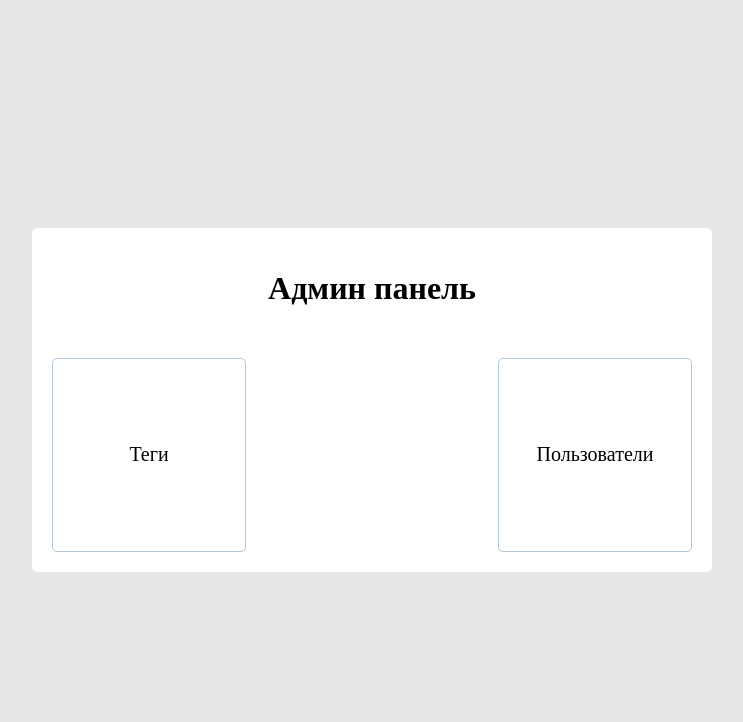
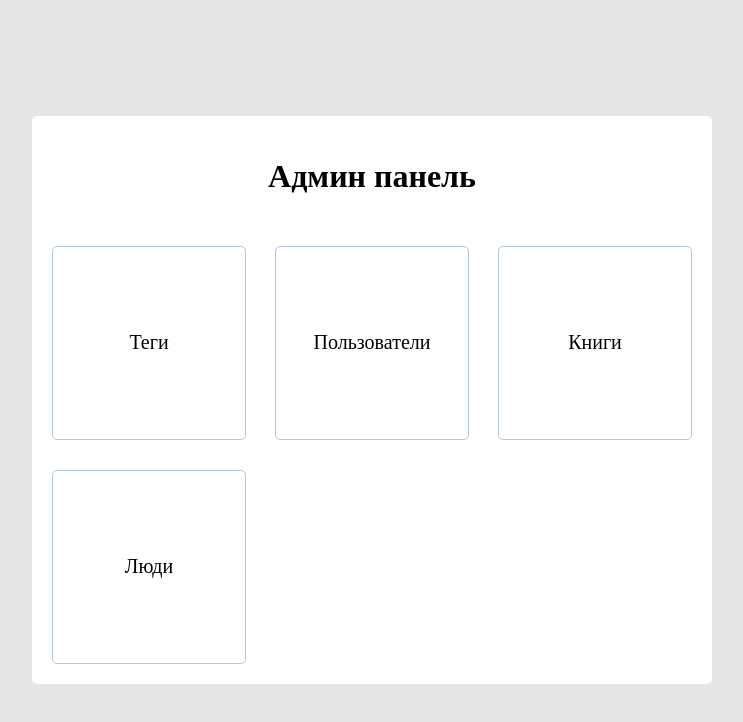
Before and after one commit to ProjectMeowInc/meowlib.frontend.remaster, a Next.js app: page /admin in a window 1280 px wide. Shown: the top 722 px of the page, without its empty margins (268-1011 px from the left). Built offline with nearby package versions, Linux system fonts and the light colour scheme.

Commit message:
рефакторинг

```diff
--- a/src/pages/admin/MainAdminPage/MainAdminPage.tsx
+++ b/src/pages/admin/MainAdminPage/MainAdminPage.tsx
@@ -9,6 +9,8 @@ const MainAdminPage = () => {
                 <div className={classes.items}>
                     <MainAdminPageListItem href={"/admin/tags"}>Теги</MainAdminPageListItem>
                     <MainAdminPageListItem href={"/admin/users"}>Пользователи</MainAdminPageListItem>
+                    <MainAdminPageListItem href={"/admin/books"}>Книги</MainAdminPageListItem>
+                    <MainAdminPageListItem href={"/admin/people?page=1"}>Люди</MainAdminPageListItem>
                 </div>
             </div>
         </div>
```
